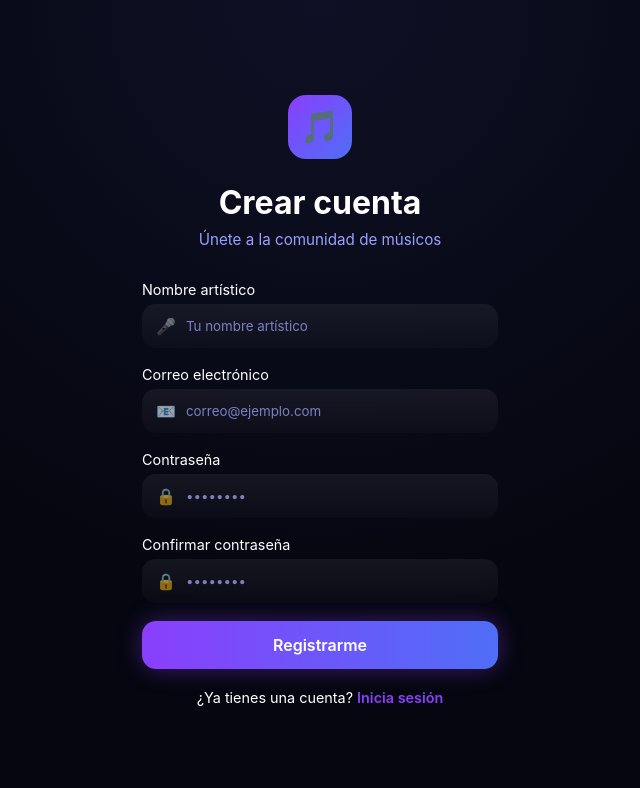
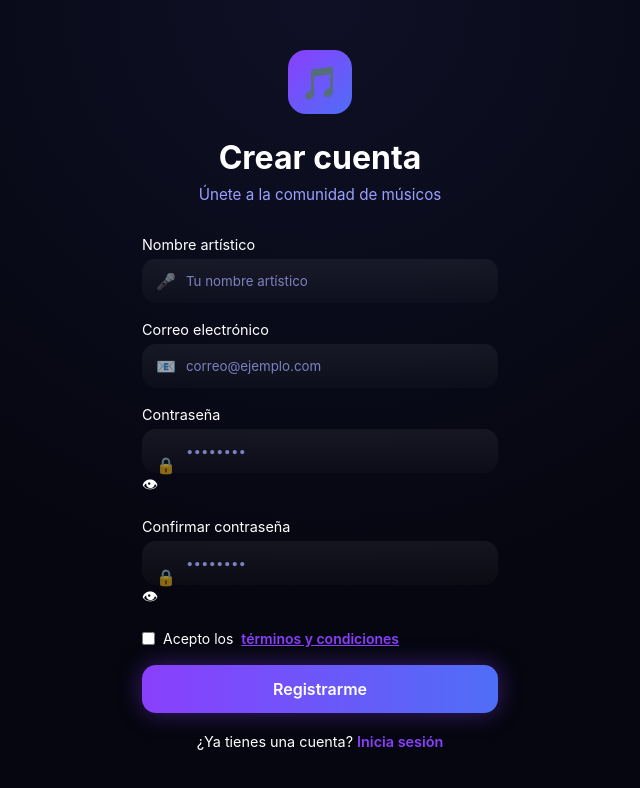
Before and after one commit to dennis840/amplify-backend, a React (Vite) app in the folder amplify-frontend/: page /auth in a window 1280 px wide. Shown: the top 788 px of the page, without its empty margins (320-960 px from the left). Built offline with nearby package versions, Linux system fonts and the light colour scheme.

Commit message:
feat(auth): registro funcional con validaciones y redirección a create-profile

```diff
--- a/amplify-frontend/src/App.jsx
+++ b/amplify-frontend/src/App.jsx
@@ -2,6 +2,8 @@ import { Routes, Route } from "react-router-dom";
 import Welcome from "./pages/Welcome";
 import Login from "./pages/Login";
 import Signin from "./pages/Signin";
+import Terms from "./pages/Terms";
+import CreateProfile from "./pages/CreateProfile";
 
 function App() {
   return (
@@ -9,14 +11,20 @@ function App() {
       {/* Welcome */}
       <Route path="/" element={<Welcome />} />
 
-      {/* Login / Registro */}
+      {/* Registro */}
       <Route path="/auth" element={<Login />} />
       <Route path="/login" element={<Login />} />
 
-      {/* Sign in */}
+      {/* Inicio de sesión */}
       <Route path="/signin" element={<Signin />} />
       <Route path="/auth/signin" element={<Signin />} />
       <Route path="/auth/login" element={<Signin />} />
+
+      {/* Términos y condiciones */}
+      <Route path="/terms" element={<Terms />} />
+
+      {/* Create Profile (después del registro) */}
+      <Route path="/create-profile" element={<CreateProfile />} />
     </Routes>
   );
 }
--- /dev/null
+++ b/amplify-frontend/src/pages/CreateProfile.jsx
@@ -0,0 +1,10 @@
+const CreateProfile = () => {
+  return (
+    <div style={{ padding: "40px", color: "white" }}>
+      <h1>Create Profile</h1>
+      <p>Página en construcción...</p>
+    </div>
+  );
+};
+
+export default CreateProfile;
--- a/amplify-frontend/src/pages/Login.jsx
+++ b/amplify-frontend/src/pages/Login.jsx
@@ -1,71 +1,242 @@
-import { Link } from "react-router-dom";
+import { useState } from "react";
+import { Link, useNavigate } from "react-router-dom";
 
 const Login = () => {
+  const navigate = useNavigate();
+
+  const [formData, setFormData] = useState({
+    name: "",
+    email: "",
+    password: "",
+    confirmPassword: "",
+    terms: false,
+  });
+
+  const [errors, setErrors] = useState({});
+  const [showPassword, setShowPassword] = useState(false);
+  const [showConfirmPassword, setShowConfirmPassword] = useState(false);
+  const [loading, setLoading] = useState(false);
+
+  const handleChange = (e) => {
+    const { name, value, type, checked } = e.target;
+
+    setFormData({
+      ...formData,
+      [name]: type === "checkbox" ? checked : value,
+    });
+  };
+
+  const validateForm = () => {
+    let newErrors = {};
+
+    if (!formData.name.trim()) {
+      newErrors.name = "Campo obligatorio";
+    }
+
+    if (!formData.email) {
+      newErrors.email = "Campo obligatorio";
+    } else if (!/\S+@\S+\.\S+/.test(formData.email)) {
+      newErrors.email = "Email inválido";
+    }
+
+    if (!formData.password) {
+      newErrors.password = "Campo obligatorio";
+    } else {
+      const password = formData.password;
+
+      const hasMinLength = password.length >= 8;
+      const hasUpperCase = /[A-Z]/.test(password);
+      const hasNumber = /[0-9]/.test(password);
+      const hasSpecialChar = /[!@#$%^&*(),.?":{}|<>]/.test(password);
+
+      if (!hasMinLength || !hasUpperCase || !hasNumber || !hasSpecialChar) {
+        newErrors.password =
+          "Mín. 8 caracteres, 1 mayúscula, 1 número y 1 carácter especial";
+      }
+    }
+
+    if (formData.confirmPassword !== formData.password) {
+      newErrors.confirmPassword = "Las contraseñas no coinciden";
+    }
+
+    if (!formData.terms) {
+      newErrors.terms = "Debes aceptar los términos y condiciones";
+    }
+
+    return newErrors;
+  };
+
+  const handleSubmit = async (e) => {
+    e.preventDefault();
+
+    const validationErrors = validateForm();
+
+    if (Object.keys(validationErrors).length > 0) {
+      setErrors(validationErrors);
+      return;
+    }
+
+    try {
+      setLoading(true);
+
+      const response = await fetch(
+        "http://localhost:3000/api/auth/register",
+        {
+          method: "POST",
+          headers: {
+            "Content-Type": "application/json",
+          },
+          body: JSON.stringify({
+            name: formData.name,
+            email: formData.email,
+            password: formData.password,
+            terms: formData.terms,
+          }),
+        }
+      );
+
+      const data = await response.json();
+
+      if (!response.ok) {
+        throw new Error(data.message || "Error al registrar usuario");
+      }
+
+      // 🔐 Guardar token
+      localStorage.setItem("token", data.token);
+
+      // 🚀 Redirigir a create-profile
+      navigate("/create-profile");
+
+    } catch (error) {
+      setErrors({ server: error.message });
+    } finally {
+      setLoading(false);
+    }
+  };
+
   return (
-    <div
-      className="auth-container"
-      style={{ pointerEvents: "auto", zIndex: 10 }}
-    >
+    <div className="auth-container" style={{ pointerEvents: "auto", zIndex: 10 }}>
       <div className="auth-card">
 
-        {/* LOGO */}
         <div className="auth-logo">
           <span className="logo-icon">🎵</span>
         </div>
 
-        {/* TITULOS */}
         <h1 className="auth-title">Crear cuenta</h1>
         <p className="auth-subtitle">
           Únete a la comunidad de músicos
         </p>
 
-        {/* FORMULARIO */}
-        <form>
+        <form onSubmit={handleSubmit}>
+
           <div className="form-group">
             <label className="form-label">Nombre artístico</label>
             <div className="input-wrapper">
               <span className="input-icon">🎤</span>
-              <input type="text" placeholder="Tu nombre artístico" />
+              <input
+                type="text"
+                name="name"
+                placeholder="Tu nombre artístico"
+                value={formData.name}
+                onChange={handleChange}
+              />
             </div>
+            {errors.name && <p className="form-error">{errors.name}</p>}
           </div>
 
           <div className="form-group">
             <label className="form-label">Correo electrónico</label>
             <div className="input-wrapper">
               <span className="input-icon">📧</span>
-              <input type="email" placeholder="correo@ejemplo.com" />
+              <input
+                type="email"
+                name="email"
+                placeholder="correo@ejemplo.com"
+                value={formData.email}
+                onChange={handleChange}
+              />
             </div>
+            {errors.email && <p className="form-error">{errors.email}</p>}
           </div>
 
           <div className="form-group">
             <label className="form-label">Contraseña</label>
             <div className="input-wrapper">
               <span className="input-icon">🔒</span>
-              <input type="password" placeholder="••••••••" />
+              <input
+                type={showPassword ? "text" : "password"}
+                name="password"
+                placeholder="••••••••"
+                value={formData.password}
+                onChange={handleChange}
+              />
+              <span
+                style={{ cursor: "pointer" }}
+                onClick={() => setShowPassword(!showPassword)}
+              >
+                {showPassword ? "🙈" : "👁"}
+              </span>
             </div>
+            {errors.password && <p className="form-error">{errors.password}</p>}
           </div>
 
           <div className="form-group">
             <label className="form-label">Confirmar contraseña</label>
             <div className="input-wrapper">
               <span className="input-icon">🔒</span>
-              <input type="password" placeholder="••••••••" />
+              <input
+                type={showConfirmPassword ? "text" : "password"}
+                name="confirmPassword"
+                placeholder="••••••••"
+                value={formData.confirmPassword}
+                onChange={handleChange}
+              />
+              <span
+                style={{ cursor: "pointer" }}
+                onClick={() =>
+                  setShowConfirmPassword(!showConfirmPassword)
+                }
+              >
+                {showConfirmPassword ? "🙈" : "👁"}
+              </span>
             </div>
+            {errors.confirmPassword && (
+              <p className="form-error">{errors.confirmPassword}</p>
+            )}
           </div>
 
-          <button type="submit" className="primary-button">
-            Registrarme
+          <div className="form-group">
+            <label style={{ display: "flex", alignItems: "center", gap: "8px", fontSize: "14px" }}>
+              <input
+                type="checkbox"
+                name="terms"
+                checked={formData.terms}
+                onChange={handleChange}
+              />
+              Acepto los{" "}
+              <Link to="/terms" style={{ color: "#8a3ffc", fontWeight: "600" }}>
+                términos y condiciones
+              </Link>
+            </label>
+            {errors.terms && <p className="form-error">{errors.terms}</p>}
+          </div>
+
+          <button type="submit" className="primary-button" disabled={loading}>
+            {loading ? "Registrando..." : "Registrarme"}
           </button>
+
+          {errors.server && (
+            <p className="form-error">{errors.server}</p>
+          )}
+
         </form>
 
-        {/* FOOTER */}
         <div className="auth-footer">
           ¿Ya tienes una cuenta?{" "}
           <Link
             to="/signin"
             style={{
               color: "#8a3ffc",
-              cursor: "pointer",
               textDecoration: "none",
               fontWeight: "600"
             }}
--- /dev/null
+++ b/amplify-frontend/src/pages/Terms.jsx
@@ -0,0 +1,5 @@
+const Terms = () => {
+  return <div>Términos y condiciones próximamente...</div>;
+};
+
+export default Terms;
```
